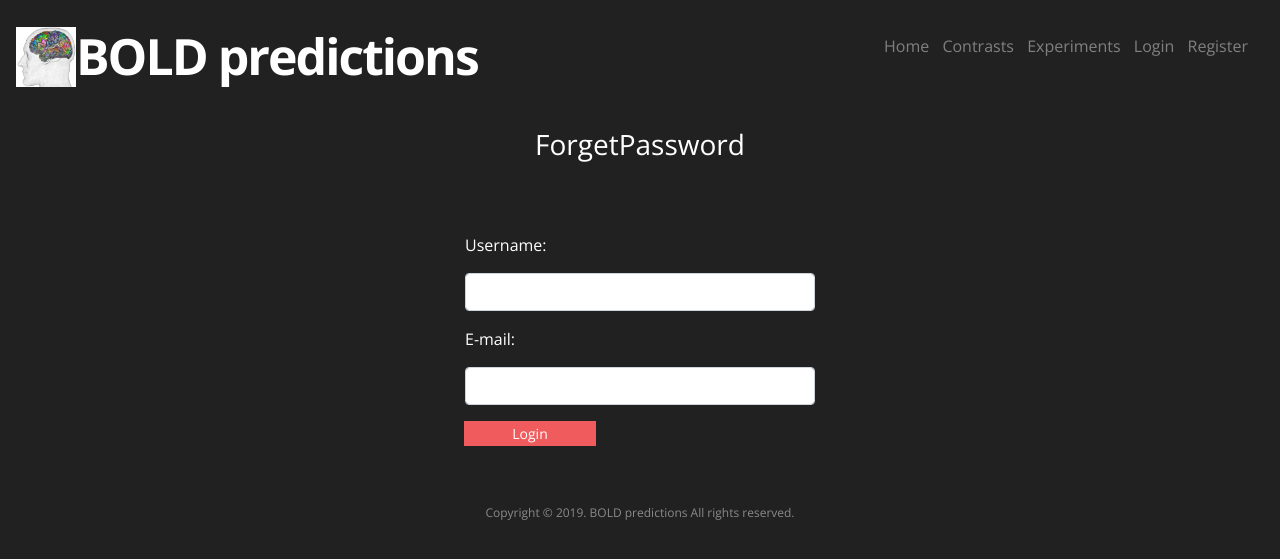
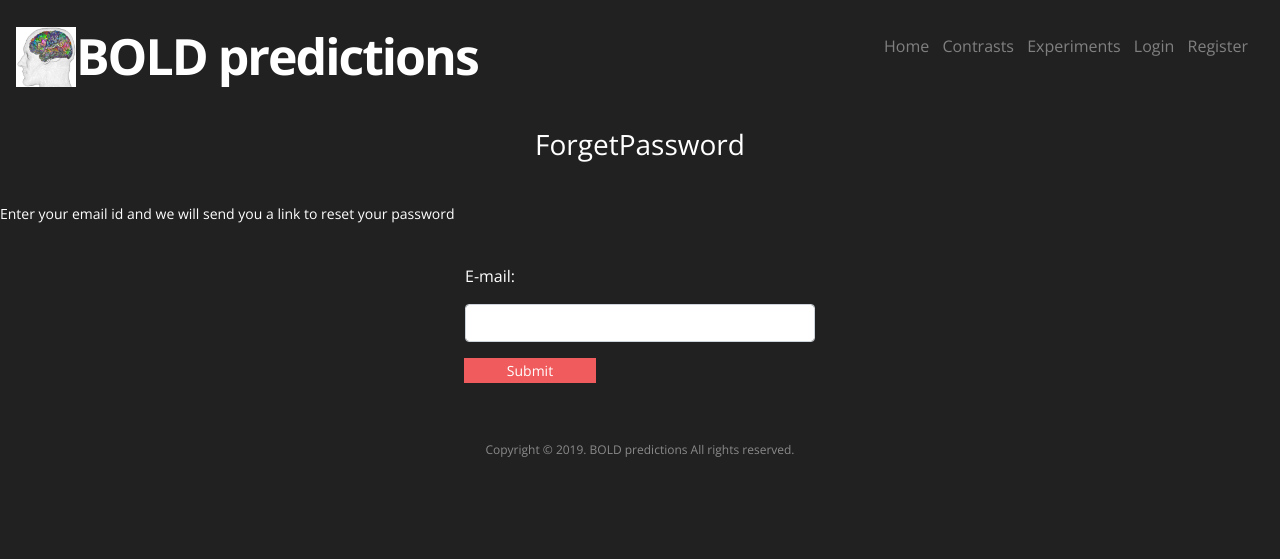
Before and after one commit to boldprediction/website, a Django app: page /forget_password in a window 1280 px wide. Shown: the top 559 px of the page. Run offline with Django 3.2, Linux system fonts and the light colour scheme; some libraries are stand-ins or nearby versions.

Commit message:
Added email reset feature

```diff
--- a/boldpredict/forms.py
+++ b/boldpredict/forms.py
@@ -87,12 +87,12 @@ class RegistrationForm(forms.Form):
         return cleaned_data
 
 class ForgotForm(forms.Form):
-    username = forms.CharField(max_length = 20,
-                               label = 'Username',
-                               required = True,
-                               widget = forms.TextInput(attrs={'id' : 'id_username','class' : 'form-control'}),
-                               error_messages = {'required':'username cannot be none'},
-                               )
+    # username = forms.CharField(max_length = 20,
+    #                            label = 'Username',
+    #                            required = True,
+    #                            widget = forms.TextInput(attrs={'id' : 'id_username','class' : 'form-control'}),
+    #                            error_messages = {'required':'username cannot be none'},
+    #                            )
     email = forms.CharField(max_length = 30,
                         label = 'E-mail',
                         required = True,
@@ -101,7 +101,7 @@ class ForgotForm(forms.Form):
     def clean(self):
         cleaned_data = super().clean()
 
-        username = cleaned_data.get('username')
+        # username = cleaned_data.get('username')
         email = cleaned_data.get('email')
         return cleaned_data
 
--- a/boldpredict/templates/boldpredict/forget_password.html
+++ b/boldpredict/templates/boldpredict/forget_password.html
@@ -14,6 +14,7 @@
 
 {% block content %}
 {% load static %}
+<p>Enter your email id and we will send you a link to reset your password</p>
 <section class="login spacing">
 	{% if messages %}
   {% for msg in messages %}
@@ -48,7 +49,7 @@
 					{% csrf_token%}
 					<div id="login">
 						<p class="login-input">
-							<input type="submit" value="Login" name="Submit">
+							<input type="submit" value="Submit" name="Submit">
 						</p>
 					</div>
 				</form>
--- a/boldpredict/urls.py
+++ b/boldpredict/urls.py
@@ -14,5 +14,7 @@ urlpatterns = [
     path('confirm-registration/<slug:username>/<slug:token>',
         views.confirm_action, name='confirm'),
      path('forget_password',views.forget,name='forget_password'),
-    path('reset_password',views.reset,name='reset_password')
+    path('reset_password',views.reset,name='reset_password'),
+    path('confirm-reset/<slug:username>/<slug:token>',
+        views.confirmreset_action, name='confirmreset'),
 ]
--- a/boldpredict/views.py
+++ b/boldpredict/views.py
@@ -4,7 +4,7 @@ from django.contrib.auth.models import User
 from django.contrib.auth import authenticate, login,logout
 from django.contrib import messages
 from django.contrib.auth.decorators import login_required
-from django.db import transaction
+from django.db import transaction,models
 # Used to generate a one-time-use token to verify a user's email address
 from django.contrib.auth.tokens import default_token_generator
 from django import forms
@@ -120,6 +120,7 @@ def login_action(request):
     #     return redirect(reverse('login'))
 
 #reset password
+# note : There is an inherit flaw in this logic.
 def reset(request):
     context = {}
     if request.method == 'POST':
@@ -133,9 +134,30 @@ def reset(request):
         except ObjectDoesNotExist:
             return render(request, 'boldpredict/forget_password.html', {})
 
+
+
+#This is to reset the password
+# This is hit through the email's link
+@transaction.atomic
+def confirmreset_action(request, username, token):
+    user = get_object_or_404(User, username=username)
+
+    # Send 404 error if token is invalid
+    if not default_token_generator.check_token(user, token):
+        raise Http404
+
+    # Otherwise token was valid, route the user to reset password page.
+    reset_context = {}
+    reset_form = ResetForm()
+    reset_context['form'] = reset_form
+    reset_context['username'] = username
+
+    return render(request, 'boldpredict/reset_password.html', reset_context)
+
+
+#forgot password function which triggers the mail
 def forget(request):
     context = {}
-
 
     if request.method == 'GET':
         context['form'] = ForgotForm()
@@ -149,16 +171,56 @@ def forget(request):
     reset_form = ResetForm()
     messages = []
     try:
-        user = User.objects.get(username=form.cleaned_data['username'])
-        if (user.email == form.cleaned_data['email']):
-            reset_context['form'] = reset_form
-            reset_context['username'] = form.cleaned_data['username']
-            return render(request, 'boldpredict/reset_password.html', reset_context)
-        else:
-            messages.append("Username does not match email address")
-            context['messages'] = messages
-            return render(request, 'boldpredict/forget_password.html', context)
+        user = User.objects.get(email=form.cleaned_data['email'])
+        print(user.email)
+
+        token = default_token_generator.make_token(user)
+        email_body = """
+        Please click the link below to change the password of your BoldPredictions account:
+        http://{host}{path}
+        """.format(host=request.get_host(),path=reverse('confirmreset', args=(user.username, token)))
+
+        send_mail(subject="Verify your email address",message= email_body,from_email="boldpredictionscmu@gmail.com",recipient_list=[user.email])
+        context['email'] = form.cleaned_data['email']
+        return render(request, 'boldpredict/needs-confirmation1.html', context)
+
     except ObjectDoesNotExist:
         context['messages'] = messages
-        messages.append("User does not exist with username")
+        messages.append("email id does not exist in our database")
         return render(request, 'boldpredict/forget_password.html', context)
+
+############---------------forgot_initial_implementation------------------#############
+#Initial implementation of forget function which resets the password without a mail link
+#forgot password function which triggers the mail
+# def forget(request):
+#     context = {}
+
+
+#     if request.method == 'GET':
+#         context['form'] = ForgotForm()
+#         return render(request, 'boldpredict/forget_password.html', context)
+
+#     form = ForgotForm(request.POST)
+#     if not form.is_valid():
+#         return render(request, 'boldpredict/forget_password.html', context)
+
+#     reset_context = {}
+#     reset_form = ResetForm()
+#     messages = []
+#     try:
+#         user = User.objects.get(username=form.cleaned_data['username'])
+#         if (user.email == form.cleaned_data['email']):
+#             u1= User.objects.get(email=form.cleaned_data['email'])
+#             print(u1.email)
+#             reset_context['form'] = reset_form
+#             reset_context['username'] = form.cleaned_data['username']
+#             return render(request, 'boldpredict/reset_password.html', reset_context)
+#         else:
+#             messages.append("Username does not match email address")
+#             context['messages'] = messages
+#             return render(request, 'boldpredict/forget_password.html', context)
+#     except ObjectDoesNotExist:
+#         context['messages'] = messages
+#         messages.append("User does not exist with username")
+#         return render(request, 'boldpredict/forget_password.html', context)
+############-------------------------------------------------------#############
```
Also changed, not shown: boldpredict/templates/boldpredict/needs-confirmation1.html (added, +8 -0 lines).
